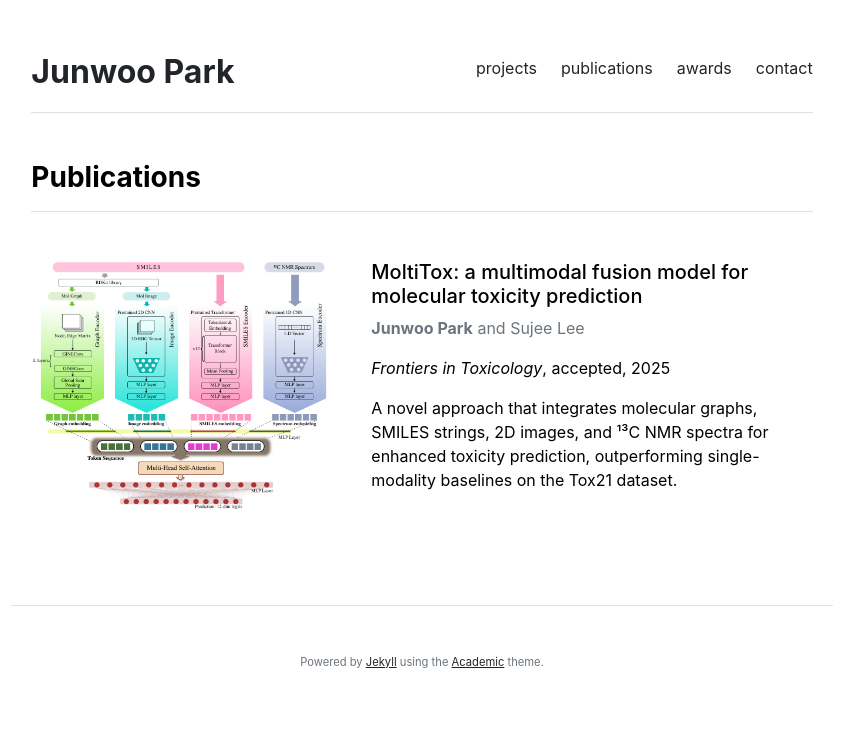
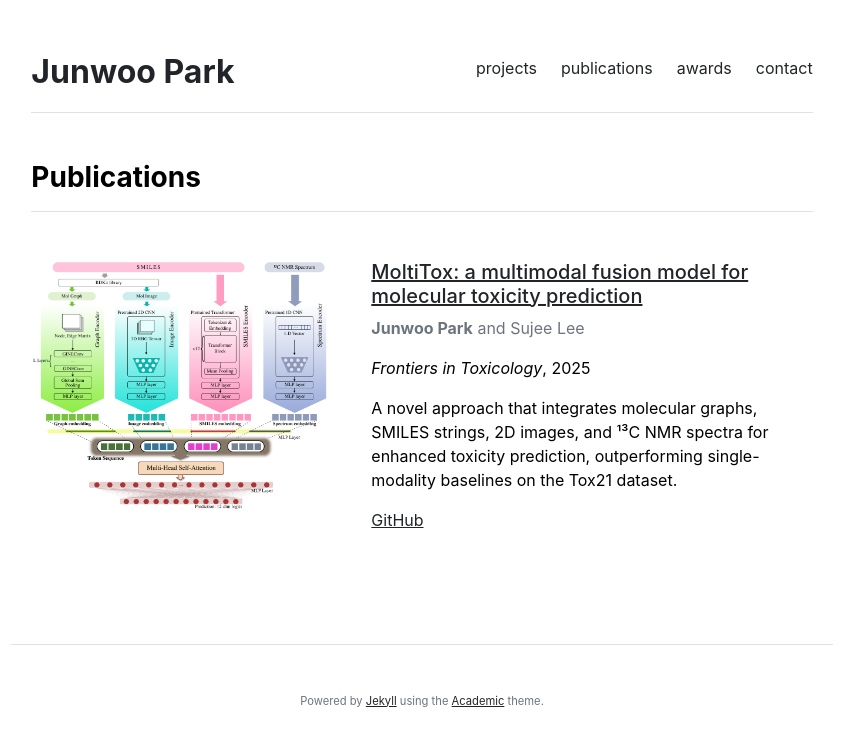
Before and after one commit to junwoop0/junwoop0.github.io, a Jekyll site: the page built from publications.md, in a window 1280 px wide. Shown: the top 746 px of the page, without its empty margins (218-1062 px from the left). Built offline with Jekyll 4.4.1, drawn with Linux system fonts in a browser that asks for light colours.

Commit message:
update profile

```diff
--- a/_includes/publications.html
+++ b/_includes/publications.html
@@ -10,10 +10,17 @@
               <img src="{{ site.github.url }}{{ item.image }}" alt="{{ item.title }}" style="width: 100%; max-width: 300px; height: auto; max-height: 250px; object-fit: cover; border-radius: 8px;">
             </div>
             <div style="flex-grow: 1;">
-              <h5>{{ item.title }}</h5>
+              {% if item.url %}
+                <h5><a href="{{ item.url }}" target="_blank">{{ item.title }}</a></h5>
+              {% else %}
+                <h5>{{ item.title }}</h5>
+              {% endif %}
               <p class="text-muted">{{ item.authors }}</p>
               <p>{{ item.venue }}</p>
               <p>{{ item.description }}</p>
+              {% if item.github %}
+                <p><a href="{{ item.github }}" target="_blank">GitHub</a></p>
+              {% endif %}
             </div>
           </div>
         </div>
@@ -26,10 +33,17 @@
               <img src="{{ site.github.url }}{{ item.image }}" alt="{{ item.title }}" style="width: 100%; max-width: 300px; height: auto; max-height: 250px; object-fit: cover; border-radius: 8px;">
             </div>
             <div style="flex-grow: 1;">
-              <h5>{{ item.title }}</h5>
+              {% if item.url %}
+                <h5><a href="{{ item.url }}" target="_blank">{{ item.title }}</a></h5>
+              {% else %}
+                <h5>{{ item.title }}</h5>
+              {% endif %}
               <p class="text-muted">{{ item.authors }}</p>
               <p>{{ item.venue }}</p>
               <p>{{ item.description }}</p>
+              {% if item.github %}
+                <p><a href="{{ item.github }}" target="_blank">GitHub</a></p>
+              {% endif %}
             </div>
           </div>
         </div>
```
Also changed, not shown: _data/publications.yml (+6 -4 lines), 1 other file.
